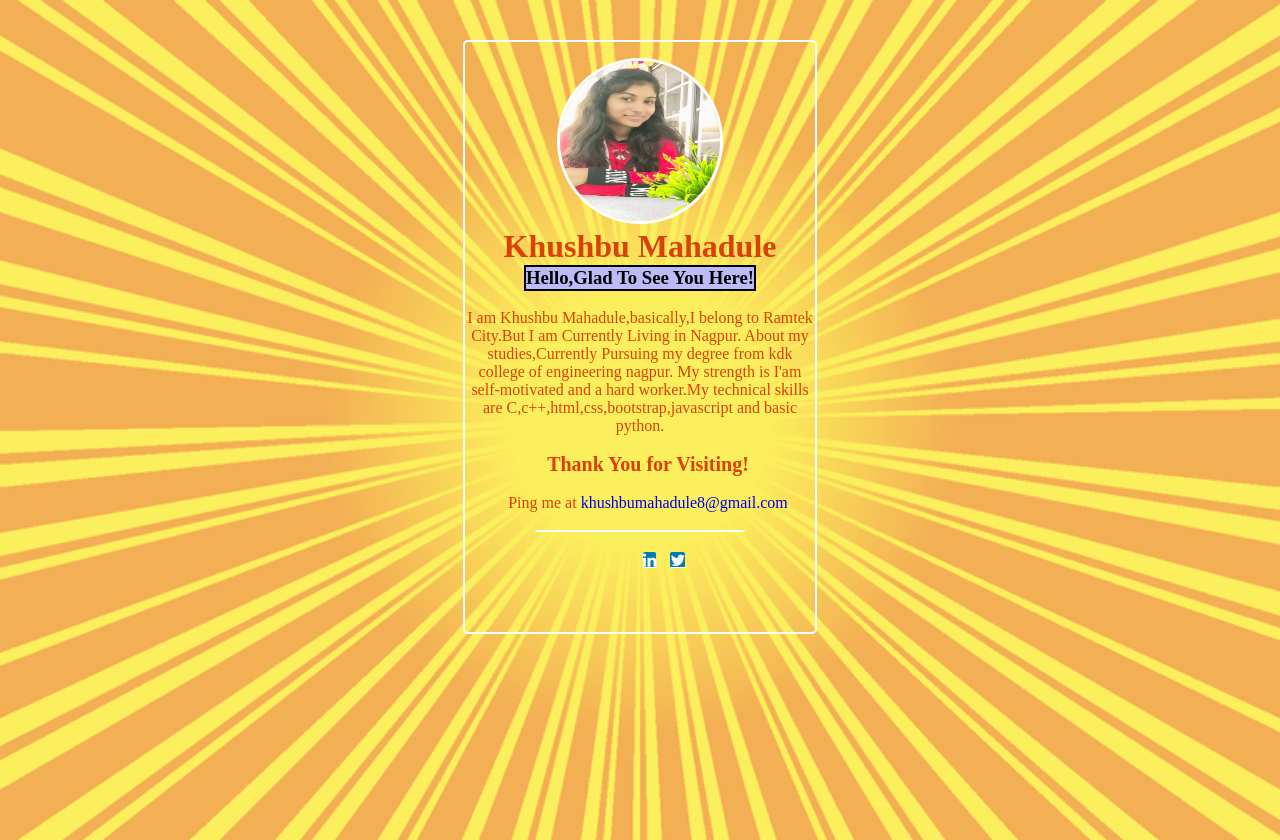
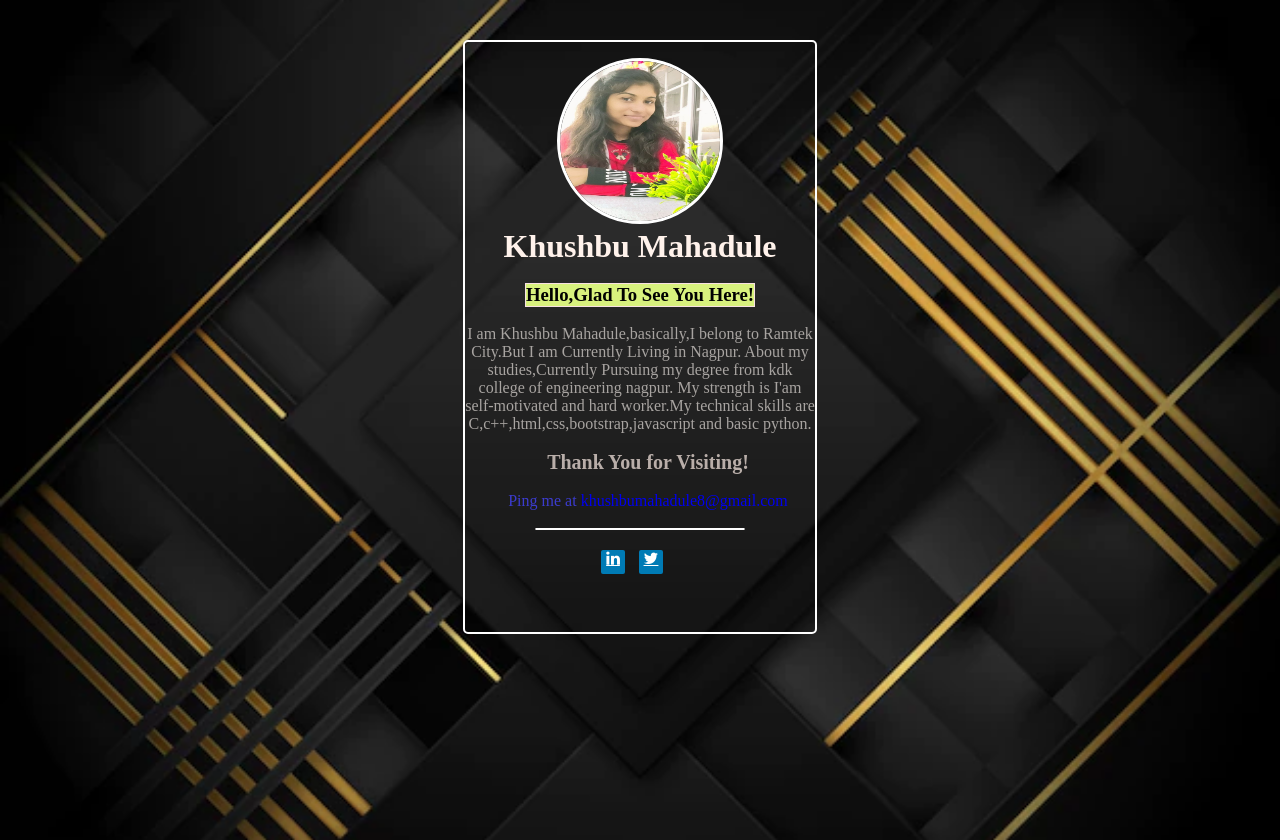
Before and after one commit to khushbumahadule/khushbu-portfolio, a plain HTML site: page index.html in a window 1280 px wide. Drawn offline with Linux system fonts and the light colour scheme.

Commit message:
Initil commit

```diff
--- a/index.html
+++ b/index.html
@@ -16,13 +16,13 @@
     </div>
     </center>
     <center>
-    <h1 class="h1">Khushbu Mahadule</h1>
+    <h1 class="h1">Khushbu Mahadule</h1><br>
     <h3 class="h3">Hello,Glad To See You Here!</h3><br>
 </center>
     <p class="p">
         I am Khushbu Mahadule,basically,I belong to Ramtek City.But I am Currently Living in Nagpur.
         About my studies,Currently Pursuing my degree from kdk college of engineering nagpur.
-        My strength is I'am self-motivated and a hard worker.My technical skills  are C,c++,html,css,bootstrap,javascript and basic python.</p><br>
+        My strength is I'am self-motivated and hard worker.My technical skills  are C,c++,html,css,bootstrap,javascript and basic python.</p><br>
      <h4 class="h4">Thank You for Visiting!</h4><br>
      <p class="p2">Ping me at <a href="mailto: khushbumahadule8@gmail.com"style="text-decoration: none;">khushbumahadule8@gmail.com</a></p><br>
      <hr class="line">
--- a/style.css
+++ b/style.css
@@ -3,7 +3,7 @@
     padding: 0px;
 }
 body{
-    background-image: url("bg-image-2.png");
+    background-image: url("p4.webp");
     background-position: center;
     background-repeat: no-repeat;
     background-size: cover;
@@ -12,7 +12,7 @@ body{
     overflow: hidden;
 }
 .h1{
-    color: rgb(218, 65, 9);
+    color: rgb(255, 242, 235);
 }
 .image{
     height: 10rem; width: 10rem;
@@ -22,26 +22,26 @@ body{
 }
 .h3{
     text-align: center;
-    background-color:rgb(187, 187, 247);
+    background-color:rgb(216, 241, 125);
     display: table;
     margin: 0px auto 0px auto;
-    border:black; border-width:2px; border-style:solid;
+    border:rgb(248, 225, 225); border-width:1px; border-style:solid;
 }
 .p{
     margin: 0px auto 0px auto;
     text-align: center;
-    color: rgb(218, 65, 9);
+    color: rgb(168, 164, 161);
 }
 
 
 .h4{
-    color: rgb(218, 65, 9);
+    color: rgb(185, 174, 169);
     margin-left: 1rem;
     font-size: 20px;
 }
 .p2{
     margin-left: 1rem;
-    color: rgb(218, 65, 9);
+    color: rgb(60, 60, 207);
     text-decoration: none
 }
 .line{
@@ -55,7 +55,10 @@ body{
     color: white;
     border-radius: 2px;
     margin-top:20px;
-    margin-left: 3rem;
+    margin-left: -1rem;
+    width: 1.5rem;
+    height: 1.5rem;
+
 }
 .fa-twitter {
     background: #007bb5;
@@ -63,6 +66,8 @@ body{
     border-radius: 2px;
     margin-top: 20px;
     margin-left: 10px;
+    width: 1.5rem;
+    height: 1.5rem;
 }
 .container{
     width: 350px;
```
Also changed, not shown: p4.webp (added).
